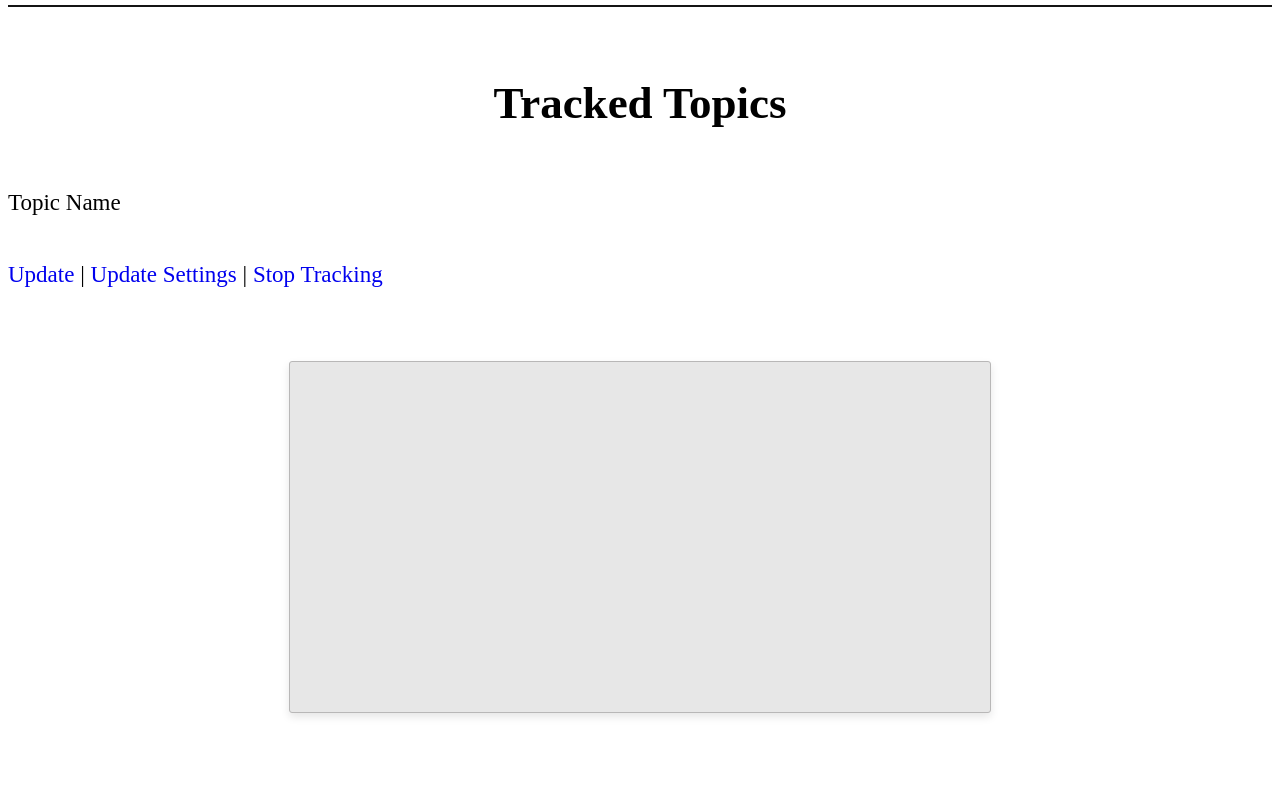
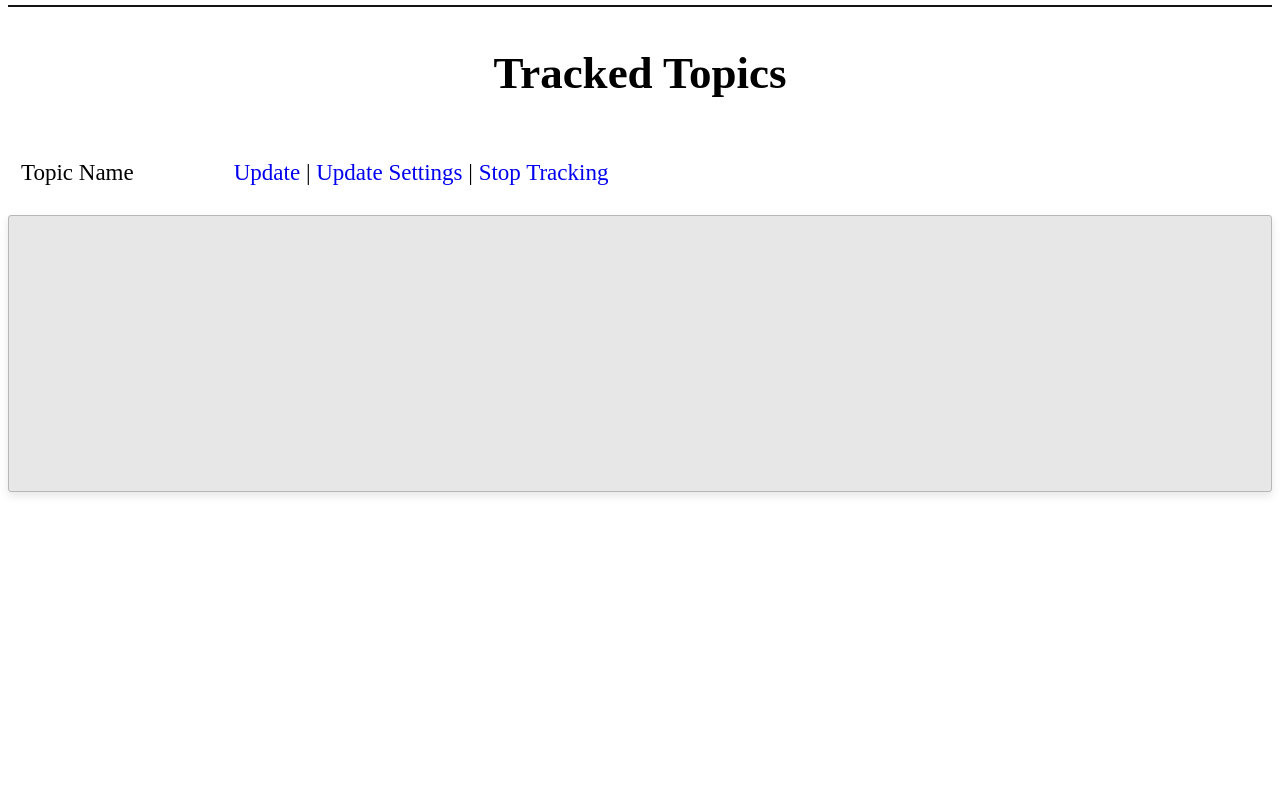
Before and after one commit to IzMo2000/TopicTide, a Flask app: page /tracking in a window 1280 px wide. Shown: the part 168-964 px from the top of the page. After the commit the page ends 664 px from the top, so only its background shows below. Run offline with Flask 3, Linux system fonts and the light colour scheme; the visitor is signed in with stand-in values (Sample User, id 1).

Commit message:
fixed tracked topics

```diff
--- a/static/main.css
+++ b/static/main.css
@@ -27,7 +27,7 @@
   }
 
   main{
-  margin-top: 70px;
+  margin-top: 40px;
   }
 
   .container {
@@ -191,7 +191,14 @@
 
   .left-align {
     display: flex;
-    flex-direction: column;
-    align-items: flex-start;
+    align-items: center;
+    margin-bottom: 0px;
 
 }
+
+
+.tracked{
+  display: flex;
+  flex-direction: column;
+  align-items: flex-start;
+}
--- a/templates/home.html
+++ b/templates/home.html
@@ -22,6 +22,7 @@
                 </a>
             </p>
           {% endfor %}
+          <button id="clearRecentSearchesButton">Clear</button>
       {% else %}
         <p style="text-align: left;">None</p>
       {% endif %}
--- a/templates/results.html
+++ b/templates/results.html
@@ -14,7 +14,9 @@
                         {{ search.phrase }}
                     </a>
                 </p>
+
                 {% endfor %}
+                <button id="clearRecentSearchesButton">Clear</button>
             {% else %}
             <p style="text-align: left;">None</p>
             {% endif %}
--- a/templates/tracking.html
+++ b/templates/tracking.html
@@ -1,11 +1,15 @@
 {% extends "layout.html" %}
 {% block content %}
 <h2>Tracked Topics</h2>
+<div class = "tracked">
 <div class = "left-align">
-<p>Topic Name</p>
+<p style = "margin-left: 13px; margin-right: 100px;">Topic Name</p>
 <p> <a href = "#"> Update </a> | <a href = "#" >Update Settings</a> | <a href = "#">Stop Tracking</a></p>
-<div class = "card">
+
+</div>
+<div class = "card" style = "height: 125px; margin-top: 6px; width: 84%">
 
 </div>
 </div>
+</div>
 {% endblock %}
```
